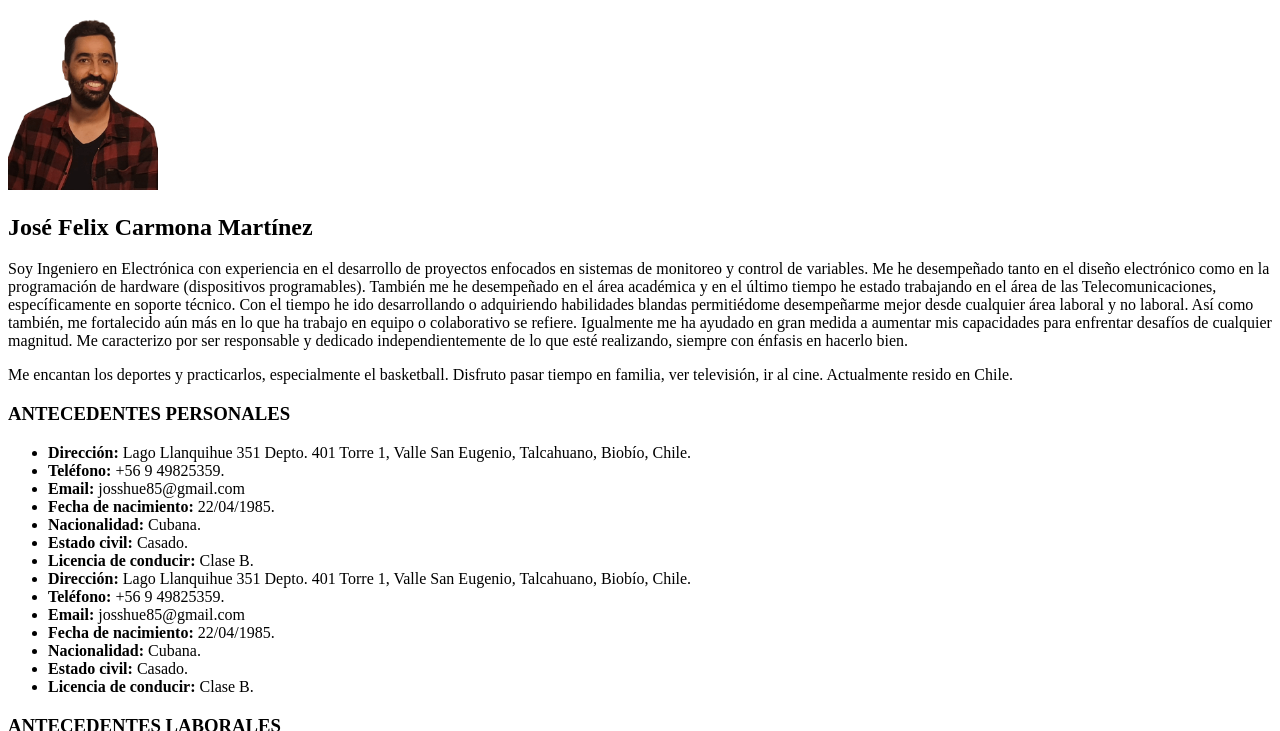
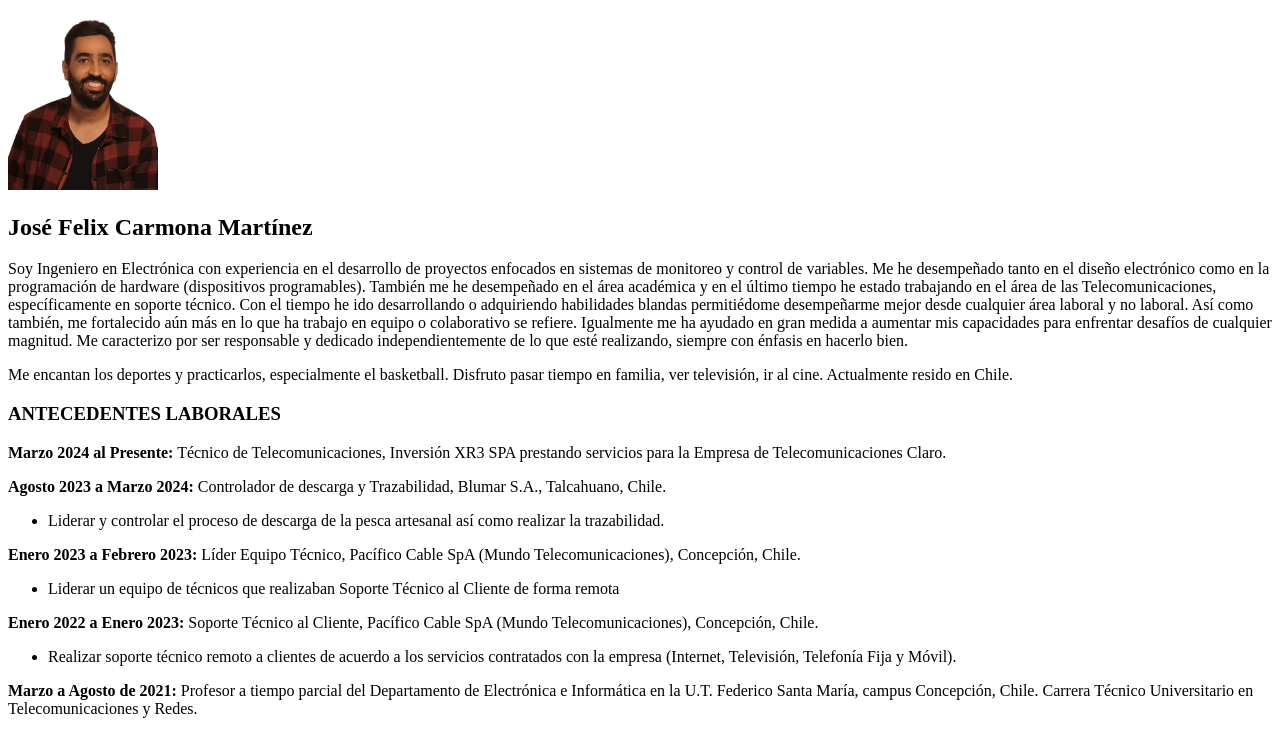
Before and after one commit to joscarmona/joscarmona.github.io, a plain HTML site: page index.html in a window 1280 px wide. Shown: the part 79-810 px from the top of the page. Drawn offline with Linux system fonts and the light colour scheme.

Commit message:
eliminando info

```diff
--- a/index.html
+++ b/index.html
@@ -21,27 +21,6 @@
     <p>
         Me encantan los deportes y practicarlos, especialmente el basketball. Disfruto pasar tiempo en familia, ver televisión, ir al cine. Actualmente resido en Chile.
     </p>
-
-    <!--antecedentes personales-->
-    <h3>ANTECEDENTES PERSONALES</h3>
-    <!--se agrega lista sin orden-->
-    <ul>
-        <li><b>Dirección:</b> Lago Llanquihue 351 Depto. 401 Torre 1, Valle San Eugenio, Talcahuano, Biobío, Chile.</li>
-        <li><b>Teléfono:</b> +56 9 49825359.</li>
-        <li><b>Email:</b> josshue85@gmail.com</li>
-        <li><b>Fecha de nacimiento:</b> 22/04/1985.</li>
-        <li><b>Nacionalidad:</b> Cubana.</li>
-        <li><b>Estado civil:</b> Casado.</li>
-        <li><b>Licencia de conducir:</b> Clase B.</li>
-
-        <li><b>Dirección:</b> Lago Llanquihue 351 Depto. 401 Torre 1, Valle San Eugenio, Talcahuano, Biobío, Chile.</li>
-        <li><b>Teléfono:</b> +56 9 49825359.</li>
-        <li><b>Email:</b> josshue85@gmail.com</li>
-        <li><b>Fecha de nacimiento:</b> 22/04/1985.</li>
-        <li><b>Nacionalidad:</b> Cubana.</li>
-        <li><b>Estado civil:</b> Casado.</li>
-        <li><b>Licencia de conducir:</b> Clase B.</li>
-    </ul>
 
     <!--antecedentes laborales-->
     <h3>ANTECEDENTES LABORALES</h3>
```
